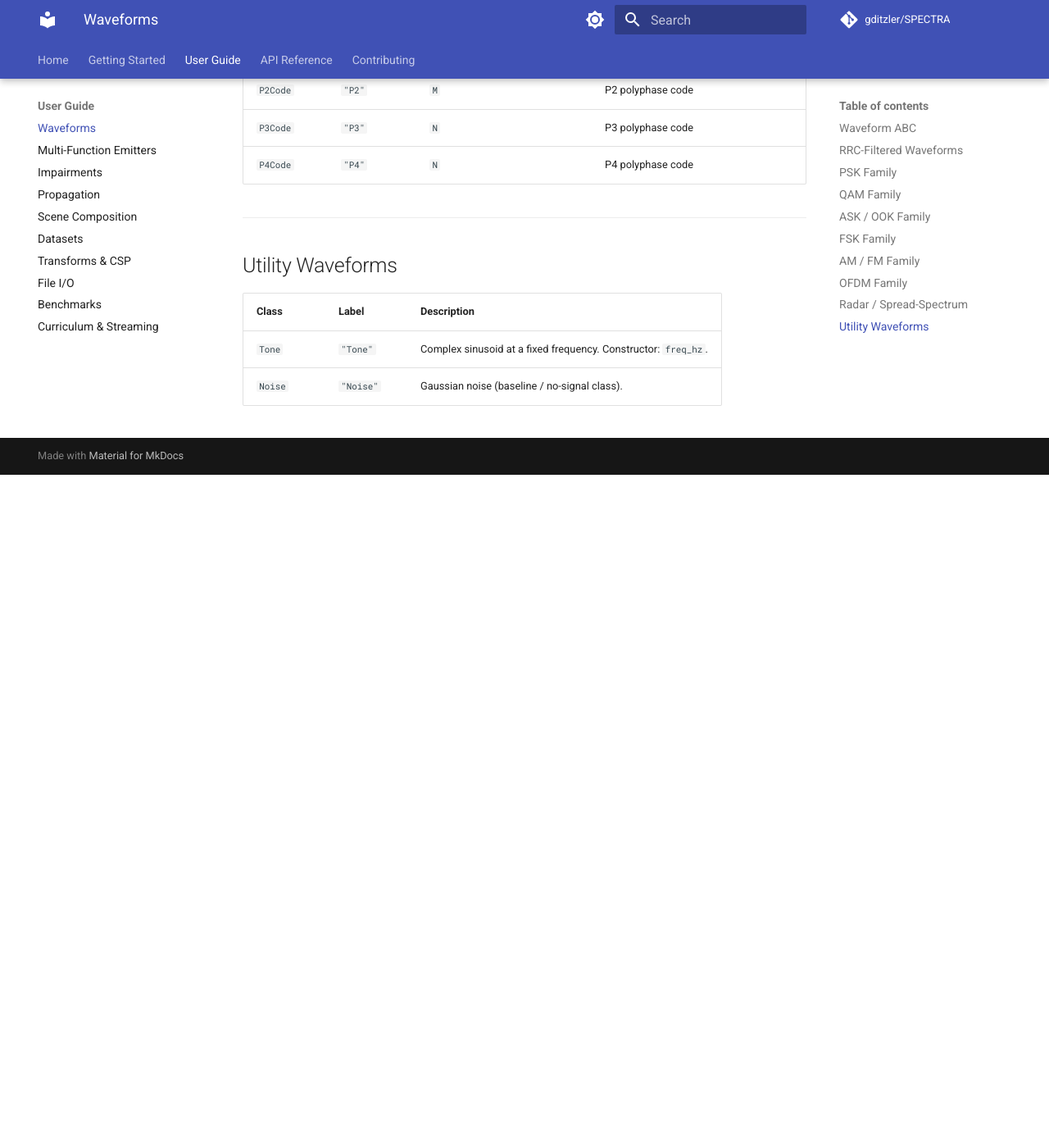
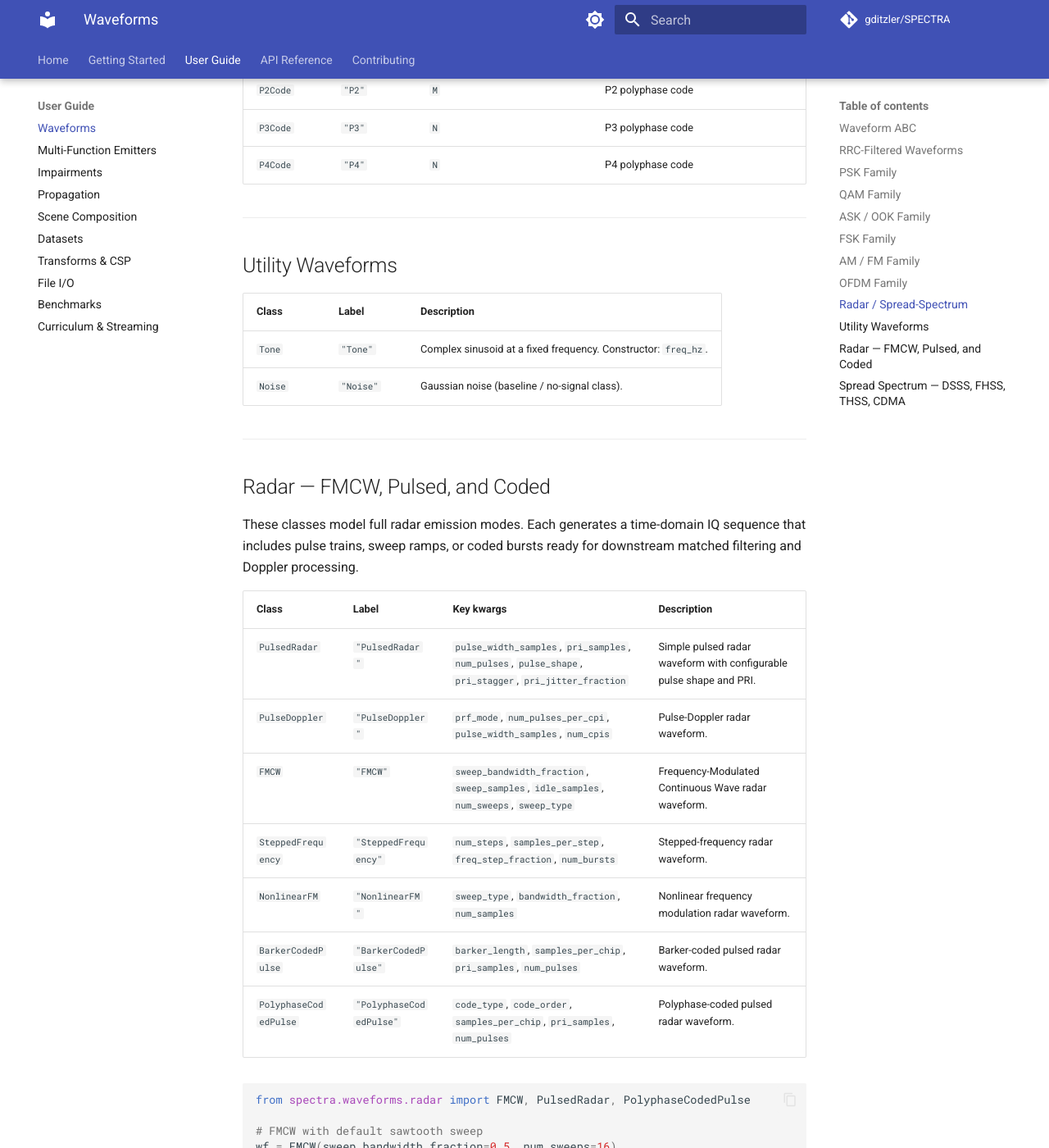
Before and after one commit to gditzler/SPECTRA, an MkDocs documentation site: the page built from docs/user-guide/waveforms.md, in a window 1280 px wide and 1400 px high, scrolled down 6268 px. Shown: the whole window at 82% size. Built offline with MkDocs 1.6.1 and Material for MkDocs 9.7.7, drawn with Linux system fonts in a browser that asks for light colours; comment, search, counter and statistics services are not loaded; before the commit the page ends 6847 px from its top, so only the background shows below that; some of the changed text lies outside the part shown.

Commit message:
docs: extend waveforms guide with radar and spread-spectrum families
Add two new sections to docs/user-guide/waveforms.md covering the full
radar simulation classes (PulsedRadar, PulseDoppler, FMCW, SteppedFrequency,
NonlinearFM, BarkerCodedPulse, PolyphaseCodedPulse) and spread-spectrum
classes (DSSS_BPSK, DSSS_QPSK, FHSS, THSS, CDMA_Forward, CDMA_Reverse,
ChirpSS) that were missing from the existing Radar/Spread-Spectrum table.
All constructor kwargs and code examples verified against live imports.

Co-Authored-By: Claude Opus 4.7 (1M context) <noreply@anthropic.com>

````diff
--- a/docs/user-guide/waveforms.md
+++ b/docs/user-guide/waveforms.md
@@ -218,3 +218,80 @@ Preconfigured variants:
 |-------|-------|-------------|
 | `Tone` | `"Tone"` | Complex sinusoid at a fixed frequency. Constructor: `freq_hz`. |
 | `Noise` | `"Noise"` | Gaussian noise (baseline / no-signal class). |
+
+---
+
+## Radar — FMCW, Pulsed, and Coded
+
+These classes model full radar emission modes. Each generates a time-domain IQ
+sequence that includes pulse trains, sweep ramps, or coded bursts ready for
+downstream matched filtering and Doppler processing.
+
+| Class | Label | Key kwargs | Description |
+|-------|-------|------------|-------------|
+| `PulsedRadar` | `"PulsedRadar"` | `pulse_width_samples`, `pri_samples`, `num_pulses`, `pulse_shape`, `pri_stagger`, `pri_jitter_fraction` | Simple pulsed radar waveform with configurable pulse shape and PRI. |
+| `PulseDoppler` | `"PulseDoppler"` | `prf_mode`, `num_pulses_per_cpi`, `pulse_width_samples`, `num_cpis` | Pulse-Doppler radar waveform. |
+| `FMCW` | `"FMCW"` | `sweep_bandwidth_fraction`, `sweep_samples`, `idle_samples`, `num_sweeps`, `sweep_type` | Frequency-Modulated Continuous Wave radar waveform. |
+| `SteppedFrequency` | `"SteppedFrequency"` | `num_steps`, `samples_per_step`, `freq_step_fraction`, `num_bursts` | Stepped-frequency radar waveform. |
+| `NonlinearFM` | `"NonlinearFM"` | `sweep_type`, `bandwidth_fraction`, `num_samples` | Nonlinear frequency modulation radar waveform. |
+| `BarkerCodedPulse` | `"BarkerCodedPulse"` | `barker_length`, `samples_per_chip`, `pri_samples`, `num_pulses` | Barker-coded pulsed radar waveform. |
+| `PolyphaseCodedPulse` | `"PolyphaseCodedPulse"` | `code_type`, `code_order`, `samples_per_chip`, `pri_samples`, `num_pulses` | Polyphase-coded pulsed radar waveform. |
+
+```python
+from spectra.waveforms.radar import FMCW, PulsedRadar, PolyphaseCodedPulse
+
+# FMCW with default sawtooth sweep
+wf = FMCW(sweep_bandwidth_fraction=0.5, num_sweeps=16)
+iq = wf.generate(num_symbols=1, sample_rate=50e6, seed=0)
+print(wf.label, iq.shape)  # FMCW (5120,)
+
+# Pulsed radar with Gaussian pulse shape and two-PRI stagger
+pr = PulsedRadar(pulse_shape="gaussian", pri_stagger=[512, 576])
+iq = pr.generate(num_symbols=1, sample_rate=10e6, seed=0)
+print(pr.label, iq.shape)  # PulsedRadar (varies)
+
+# Frank polyphase coded pulse
+pcp = PolyphaseCodedPulse(code_type="frank", code_order=4)
+iq = pcp.generate(num_symbols=1, sample_rate=10e6, seed=0)
+print(pcp.label, iq.shape)  # PolyphaseCodedPulse (16384,)
+```
+
+**See also:** [Radar Datasets](datasets.md#radar-datasets) for dataset
+wrappers that combine these waveforms with target injection, clutter, and
+matched-filter post-processing.
+
+---
+
+## Spread Spectrum — DSSS, FHSS, THSS, CDMA
+
+These classes extend the basic `DSSS_BPSK` / `LFM` / `ChirpSS` entries in the
+table above with richer modulation models, multi-user CDMA, and time-hopping.
+
+| Class | Label | Key kwargs | Description |
+|-------|-------|------------|-------------|
+| `DSSS_BPSK` | `"DSSS-BPSK"` | `code_type`, `code_order`, `samples_per_chip`, `code_index` | Direct-Sequence Spread Spectrum with BPSK modulation. |
+| `DSSS_QPSK` | `"DSSS-QPSK"` | `code_type`, `code_order`, `samples_per_chip`, `code_index` | Direct-Sequence Spread Spectrum with QPSK modulation. |
+| `FHSS` | `"FHSS"` | `num_channels`, `hop_pattern`, `dwell_samples`, `modulation` | Frequency Hopping Spread Spectrum. |
+| `THSS` | `"THSS"` | `num_frames`, `slots_per_frame`, `pulse_samples`, `pulse_shape` | Time Hopping Spread Spectrum. |
+| `CDMA_Forward` | `"CDMA-Forward"` | `num_users`, `spreading_factor`, `user_powers` | CDMA Forward Link (downlink) waveform. |
+| `CDMA_Reverse` | `"CDMA-Reverse"` | `num_users`, `spreading_factor`, `user_powers` | CDMA Reverse Link (uplink) waveform. |
+| `ChirpSS` | `"ChirpSS"` | `spreading_factor` | LoRa-like Chirp Spread Spectrum waveform. |
+
+```python
+from spectra.waveforms.spread_spectrum import DSSS_QPSK, FHSS, CDMA_Forward
+
+# DSSS with Gold codes
+wf = DSSS_QPSK(code_type="gold", code_order=5, samples_per_chip=4)
+iq = wf.generate(num_symbols=128, sample_rate=10e6, seed=0)
+print(wf.label, iq.shape)  # DSSS-QPSK (varies)
+
+# Frequency hopping across 8 channels with BPSK data
+fhss = FHSS(num_channels=8, hop_pattern="random", dwell_samples=64)
+iq = fhss.generate(num_symbols=64, sample_rate=10e6, seed=0)
+print(fhss.label, iq.shape)  # FHSS (4096,)
+
+# 4-user CDMA forward link
+cdma = CDMA_Forward(num_users=4, spreading_factor=64)
+iq = cdma.generate(num_symbols=128, sample_rate=10e6, seed=0)
+print(cdma.label, iq.shape)  # CDMA-Forward (8192,)
+```
````
